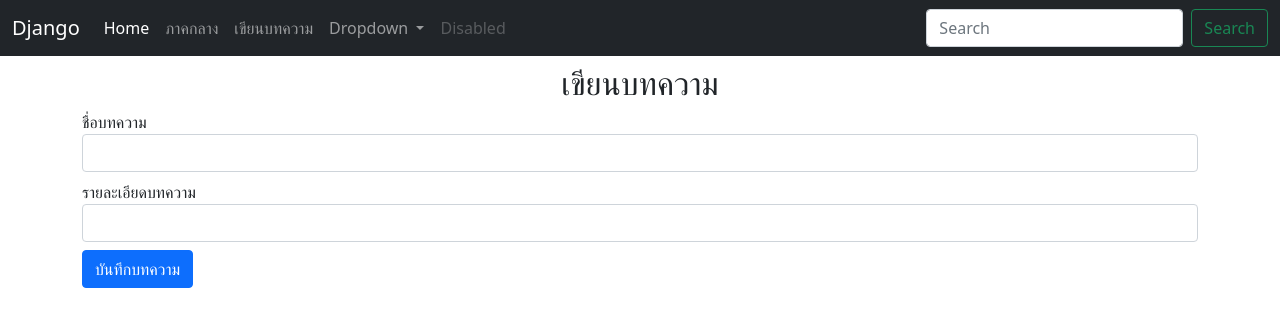
After one commit to honnage/Django_Djangobasic, a Django app: page /createForm in a window 1280 px wide. The commit adds this page. Shown: the top 327 px of the page. Run offline with Django 3.2, Linux system fonts and the light colour scheme.

Commit message:
Create Form

```diff
--- a/blogs/views.py
+++ b/blogs/views.py
@@ -15,3 +15,6 @@ def hello(request):
 
 def page1(request):
     return render(request, 'page1.html')
+
+def createForm(request):
+    return render(request, 'form.html')
--- a/djangobasic/urls.py
+++ b/djangobasic/urls.py
@@ -20,5 +20,6 @@ from blogs import views
 urlpatterns = [
     path('admin/', admin.site.urls),
     path('', views.hello),
-    path('page1',views.page1)
+    path('page1',views.page1),
+    path('createForm',views.createForm)
 ]
--- /dev/null
+++ b/templates/form.html
@@ -0,0 +1,20 @@
+{% extends 'layout.html' %}
+
+{% block content %}
+    <h2 align="center">เขียนบทความ</h2>
+    <form action="" method="GET">
+        <div class="form-group my-2">
+            <label for="">ชื่อบทความ</label>
+            <input type="text" class="form-control" name="name">
+        </div>
+
+        <div class="form-group my-2">
+            <label for="">รายละเอียดบทความ</label>
+            <input type="text" class="form-control" name="description">
+        </div>
+
+        <input type="submit" value="บันทึกบทความ" class="btn btn-primary">
+    </form>
+
+
+{% endblock %}
--- a/templates/layout.html
+++ b/templates/layout.html
@@ -22,6 +22,9 @@
               </li>
               <li class="nav-item">
                 <a class="nav-link" href="/page1">ภาคกลาง</a>
+              </li>
+              <li class="nav-item">
+                <a class="nav-link" href="/createForm">เขียนบทความ</a>
               </li>
               <li class="nav-item dropdown">
                 <a class="nav-link dropdown-toggle" href="#" id="navbarDropdown" role="button" data-bs-toggle="dropdown" aria-expanded="false">
```
